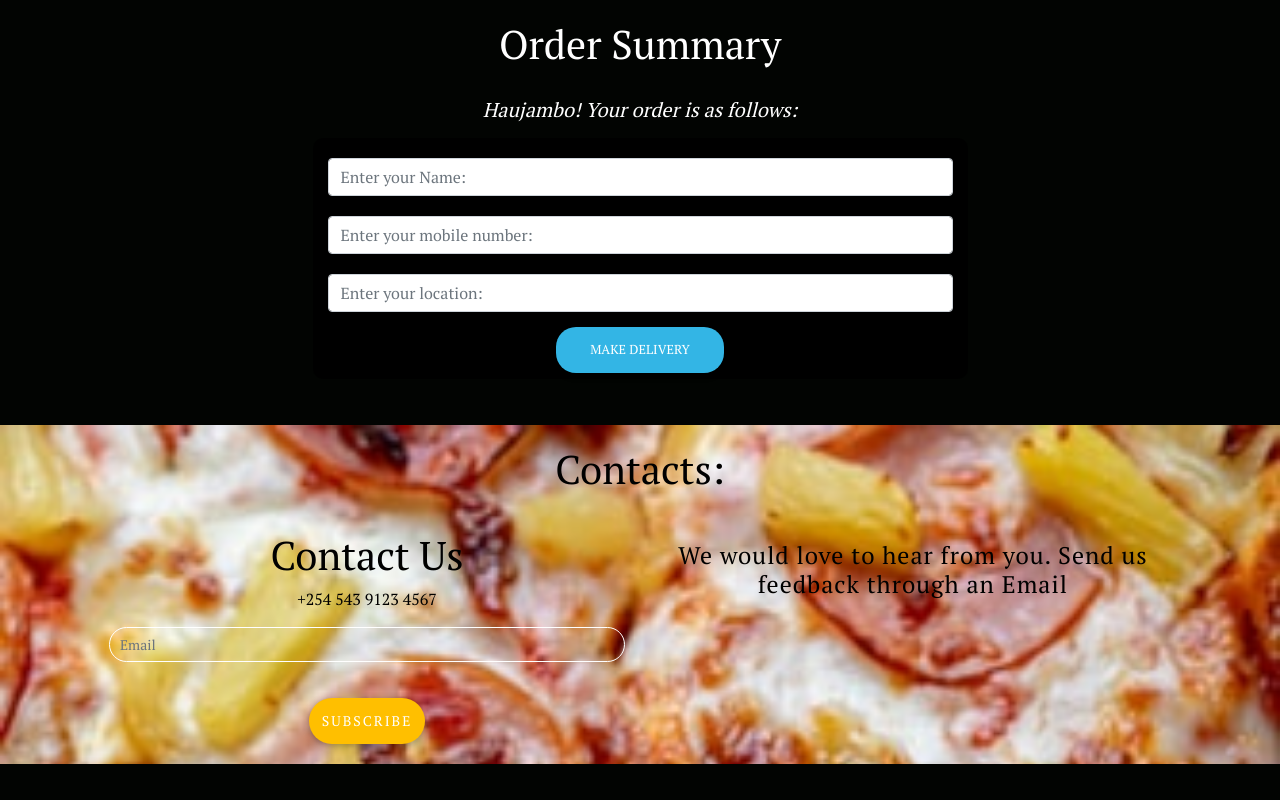
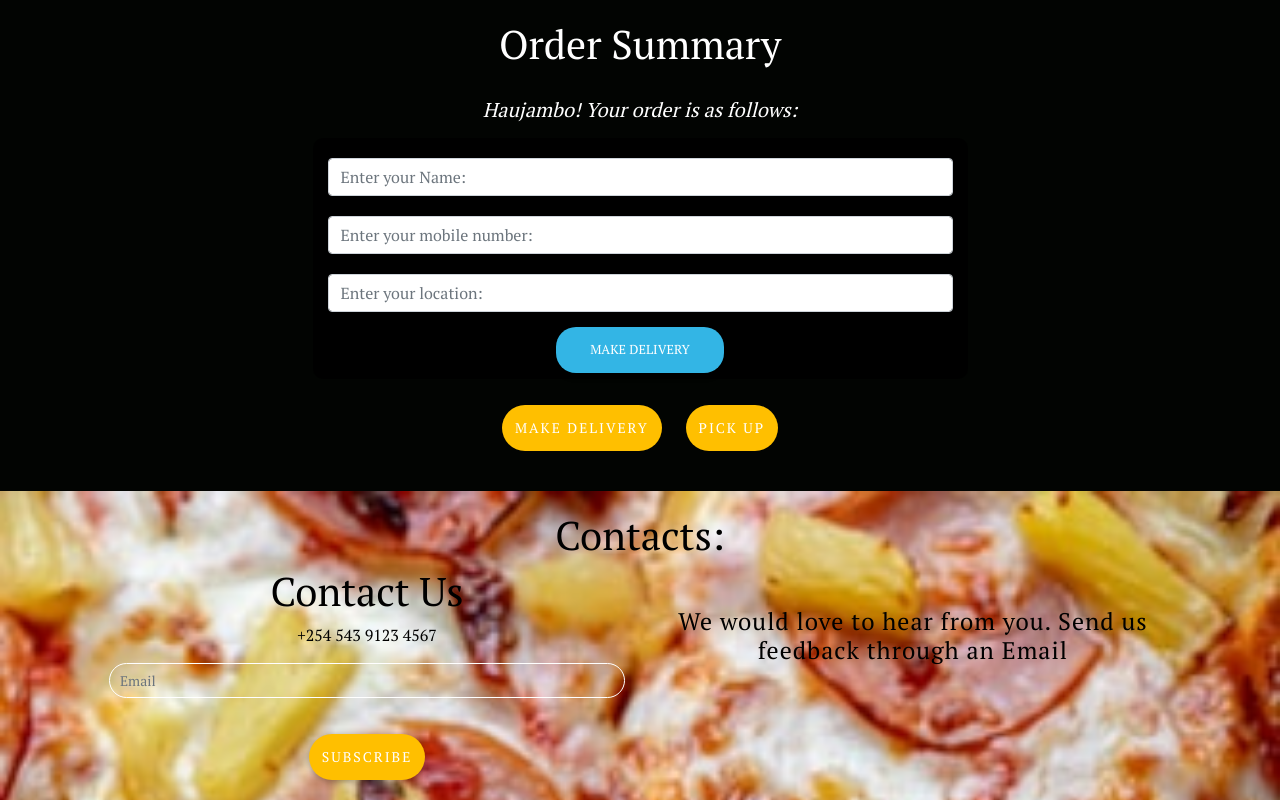
Before and after one commit to BeatriceWambuiMbugua/Pizza-App, a plain HTML site: page index.html in a window 1280 px wide. Shown: the part 2316-3116 px from the top of the page. Before the commit the page ends 3080 px from the top, so only its background shows below. Drawn offline with nearby package versions, Linux system fonts and the light colour scheme.

Commit message:
rectifying the make delivery and pickup button

```diff
--- a/index.html
+++ b/index.html
@@ -167,6 +167,11 @@
             <div class="col-sm-3"></div>
         </div>
     </div>
+    <div class="d-block mx-auto text-center">
+        <button class='deliver'>Make Delivery</button>
+        <button class='delivernot'>Pick Up</button>
+    </div>
+    </div>
 
     <div class="contacts">
         <div class="contact-overlay">
```
